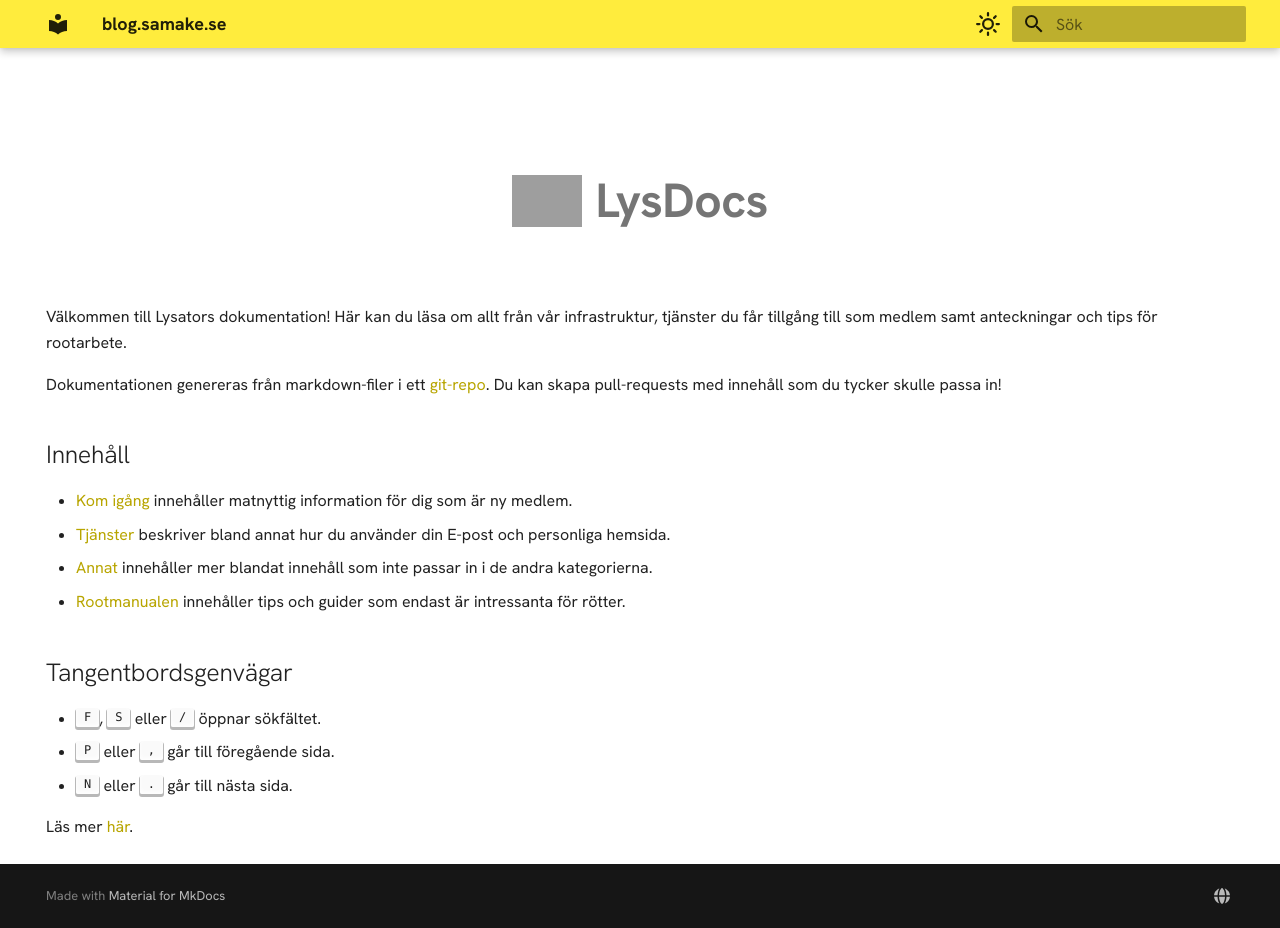
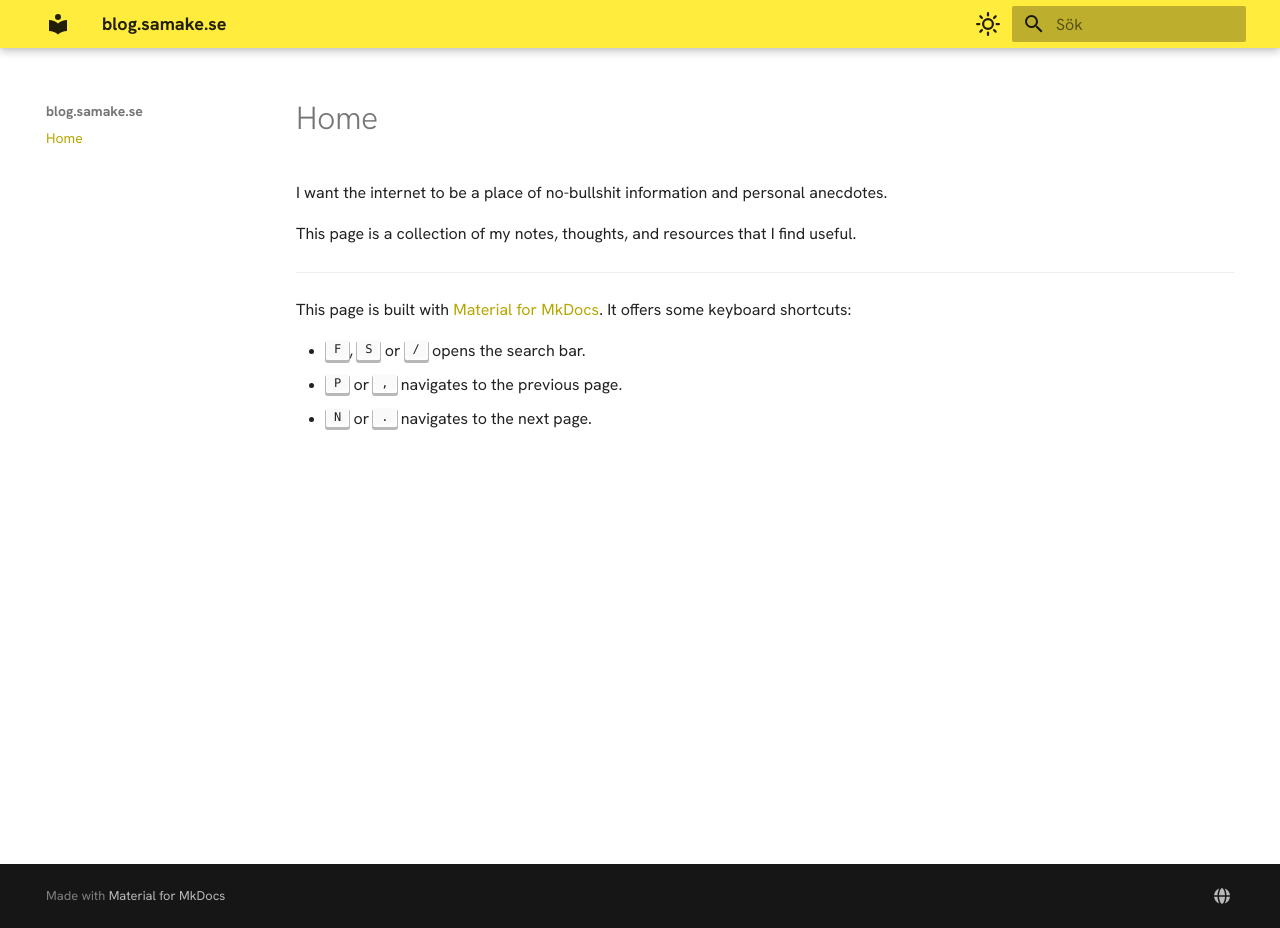
Before and after one commit to sermuns/blog, an MkDocs documentation site: the page built from docs/index.md, in a window 1280 px wide and 928 px high. Built offline with MkDocs 1.6.1 and Material for MkDocs 9.7.7, drawn with Linux system fonts in a browser that asks for light colours; some web fonts are replaced; grey boxes are pictures that could not be loaded.

Commit message:
Remove bullshit

```diff
--- a/docs/index.md
+++ b/docs/index.md
@@ -1,31 +1,18 @@
 ---
-title: Startsida
 hide:
   - footer
-  - navigation
+  # - navigation
   - toc
 ---
 
-<div style="font-size: 150%; display: flex; gap: 1ch; justify-content: center; align-items: center; margin: 3em;" >
-  <img src="/assets/lysdocs.svg" height="70" width="70">
-  <h1 style="margin: 0; font-weight: bold;">LysDocs</h1>
-</div>
+I want the internet to be a place of no-bullshit information and personal anecdotes.
 
-Välkommen till Lysators dokumentation! Här kan du läsa om allt från vår infrastruktur, tjänster du får tillgång till som medlem samt anteckningar och tips för rootarbete.
+This page is a collection of my notes, thoughts, and resources that I find useful.
 
-Dokumentationen genereras från markdown-filer i ett [git-repo](https://git.lysator.liu.se/lysdocs/lysdocs). Du kan skapa pull-requests med innehåll som du tycker skulle passa in!
+---
 
-## Innehåll
+This page is built with [Material for MkDocs](https://squidfunk.github.io/mkdocs-material/). It offers some keyboard shortcuts:
 
-- [Kom igång](./kom-igång/som-ny-medlem/välkommen.md) innehåller matnyttig information för dig som är ny medlem.
-- [Tjänster](./tjänster/index.md) beskriver bland annat hur du använder din E-post och personliga hemsida.
-- [Annat](./annat/index.md) innehåller mer blandat innehåll som inte passar in i de andra kategorierna.
-- [Rootmanualen](./rootmanualen/index.md) innehåller tips och guider som endast är intressanta för rötter.
-
-## Tangentbordsgenvägar
-
-- <kbd>F</kbd>, <kbd>S</kbd> eller <kbd>/</kbd> öppnar sökfältet.
-- <kbd>P</kbd> eller <kbd>,</kbd> går till föregående sida.
-- <kbd>N</kbd> eller <kbd>.</kbd> går till nästa sida.
-
-Läs mer [här](https://squidfunk.github.io/mkdocs-material/setup/setting-up-navigation/?h=keyb#keyboard-shortcuts).
+- <kbd>F</kbd>, <kbd>S</kbd> or <kbd>/</kbd> opens the search bar.
+- <kbd>P</kbd> or <kbd>,</kbd> navigates to the previous page.
+- <kbd>N</kbd> or <kbd>.</kbd> navigates to the next page.
```
